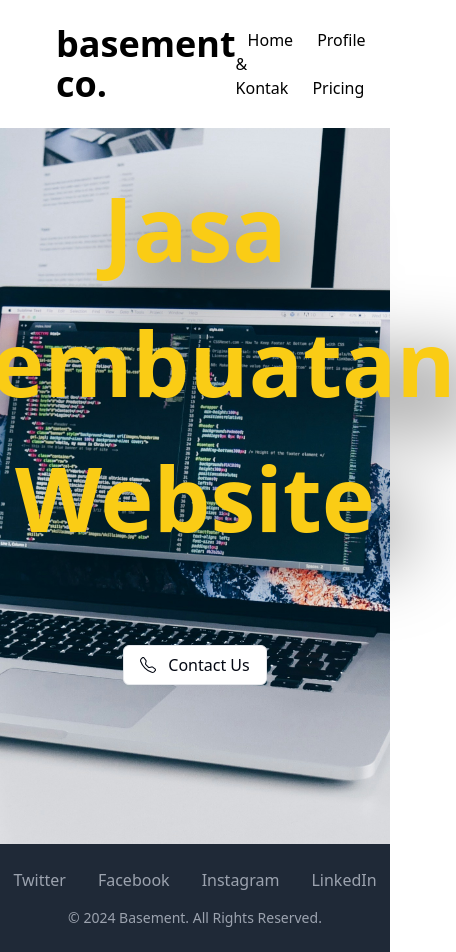
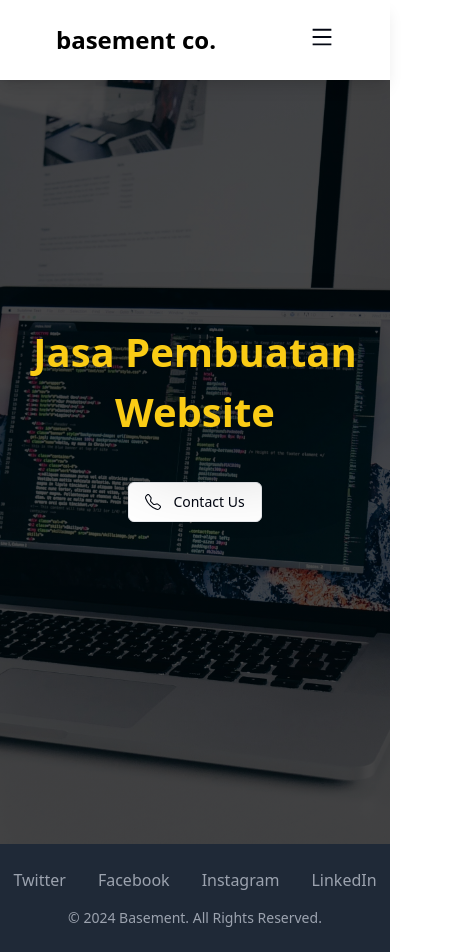
Before and after one commit to basement-project/ourproject, a Next.js app: page / in a window 390 px wide. Shown: the whole page, 456 px wide, since content can reach past the window. Built offline with nearby package versions, Linux system fonts and the light colour scheme.

Commit message:
update responsive

```diff
--- a/src/app/Header.tsx
+++ b/src/app/Header.tsx
@@ -1,35 +1,58 @@
+"use client"
 import Link from "next/link";
+import { useState } from "react";
+import { AiOutlineMenu, AiOutlineClose } from "react-icons/ai";
 
 const Navbar = () => {
+  const [menuOpen, setMenuOpen] = useState(false);
+
   return (
-    <nav className="fixed w-screen bg-white p-6 z-40">
+    <nav className="fixed w-screen bg-white p-6 z-40 shadow-lg">
       <div className="container mx-auto flex justify-between items-center">
-        <div className="text-4xl text-black font-bold">basement co.</div>
-        <div>
+        {/* Logo */}
+        <div className="text-2xl sm:text-4xl text-black font-bold">
+          basement co.
+        </div>
+
+        {/* Hamburger Menu (Tombol) */}
+        <div className="sm:hidden">
+          <button
+            onClick={() => setMenuOpen(!menuOpen)}
+            aria-label="Toggle Menu"
+          >
+            {menuOpen ? (
+              <AiOutlineClose size={24} />
+            ) : (
+              <AiOutlineMenu size={24} />
+            )}
+          </button>
+        </div>
+
+        {/* Links */}
+        <div
+          className={`${
+            menuOpen ? "block" : "hidden"
+          } absolute sm:static top-16 sm:top-auto left-0 sm:left-auto w-full sm:w-auto bg-white sm:bg-transparent shadow-md sm:shadow-none p-6 sm:p-0 flex flex-col sm:flex-row items-center sm:items-center`}
+        >
           <Link
             href="/"
-            className="text-md text-black hover:text-gray-500 px-3"
+            className="text-md text-black hover:text-gray-500 px-3 py-2 sm:py-0"
           >
             Home
           </Link>
           <Link
             href="/profiles"
-            className="text-md text-black hover:text-gray-500 px-3"
+            className="text-md text-black hover:text-gray-500 px-3 py-2 sm:py-0"
           >
             Profile & Kontak
           </Link>
           <Link
             href="/pricing"
-            className="text-md text-black hover:text-gray-500 px-3"
+            className="text-md text-black hover:text-gray-500 px-3 py-2 sm:py-0"
           >
             Pricing
           </Link>
-          {/* <Link
-            href="/testimonials"
-            className="text-md text-black hover:text-gray-500 px-3"
-          >
-            Klient & Testimonial
-          </Link> */}
+          {/* Tambahkan link lainnya di sini jika diperlukan */}
         </div>
       </div>
     </nav>
--- a/src/app/_component/Hero.tsx
+++ b/src/app/_component/Hero.tsx
@@ -5,20 +5,26 @@ import { BsTelephone } from "react-icons/bs";
 const hero = () => {
   return (
     <section
-      className="w-screen h-screen flex justify-center items-center text-center bg-cover bg-center"
+      className="w-screen h-screen flex justify-center items-center text-center bg-cover bg-center px-4"
       style={{
         backgroundImage:
-          "url('/images/heroBackground.jpg'), linear-gradient(rgba(0, 0, 0, 0.7), rgba(0, 0, 0, 0.7))", // Menambahkan gradien gelap
+          "linear-gradient(rgba(0, 0, 0, 0.7), rgba(0, 0, 0, 0.7)), url('/images/heroBackground.jpg')",
       }}
     >
-      <div className="flex flex-col justify-center ">
-        <h1 className="text-[90px] text-yellow-400 font-bold drop-shadow-[30px_20px_40px_black] flex flex-col">
+      <div className="flex flex-col justify-center">
+        {/* Judul Responsif */}
+        <h1 className="text-yellow-400 font-bold drop-shadow-[30px_20px_40px_black] flex flex-col text-[40px] sm:text-[60px] md:text-[90px]">
           Jasa Pembuatan<span>Website</span>
         </h1>
+
+        {/* Tombol Responsif */}
         <div className="flex justify-center">
-          <Button className="mt-20 flex items-center text-md" variant="outline">
+          <Button
+            className="mt-10 sm:mt-16 flex items-center text-sm sm:text-md px-4 py-2"
+            variant="outline"
+          >
             <span className="mr-1">
-              <BsTelephone size={25} />
+              <BsTelephone size={20} />
             </span>
             Contact Us
           </Button>
--- a/src/app/profiles/page.tsx
+++ b/src/app/profiles/page.tsx
@@ -3,15 +3,17 @@ import React from "react";
 
 const AboutUs = () => {
   return (
-    <section className="bg-gray-50 py-24 w-full h-screen">
-      <div className="container mx-auto text-center">
+    <section className="bg-gray-50 py-24 w-full">
+      <div className="container mx-auto text-center px-4">
+        {/* Judul */}
         <h2 className="text-4xl font-semibold text-gray-800 mb-6">
           Profil Perusahaan
         </h2>
 
-        <div className="flex justify-center items-center gap-8 mb-8">
+        {/* Image dan Teks */}
+        <div className="flex flex-col md:flex-row justify-center items-center gap-8 mb-8">
           {/* Logo Perusahaan */}
-          <div className="w-48 h-full rounded-full overflow-hidden shadow-lg">
+          <div className="w-48 h-48 rounded-full overflow-hidden shadow-lg">
             <Image
               src="/images/Daffa5.jpeg" // Ganti dengan logo perusahaan
               alt="Company Logo"
@@ -21,7 +23,8 @@ const AboutUs = () => {
             />
           </div>
 
-          <div className="max-w-xl text-left">
+          {/* Teks Profil */}
+          <div className="text-left max-w-xl">
             <h3 className="text-2xl font-medium text-gray-800">Basement Co.</h3>
             <p className="text-gray-600 mt-2">Perusahaan Teknologi Inovatif</p>
             <p className="text-gray-500 mt-4">
@@ -35,6 +38,7 @@ const AboutUs = () => {
           </div>
         </div>
 
+        {/* Visi dan Misi */}
         <div className="text-left max-w-3xl mx-auto">
           <h4 className="text-2xl font-semibold text-gray-800">Visi Kami</h4>
           <p className="text-gray-600 mt-2">
```
